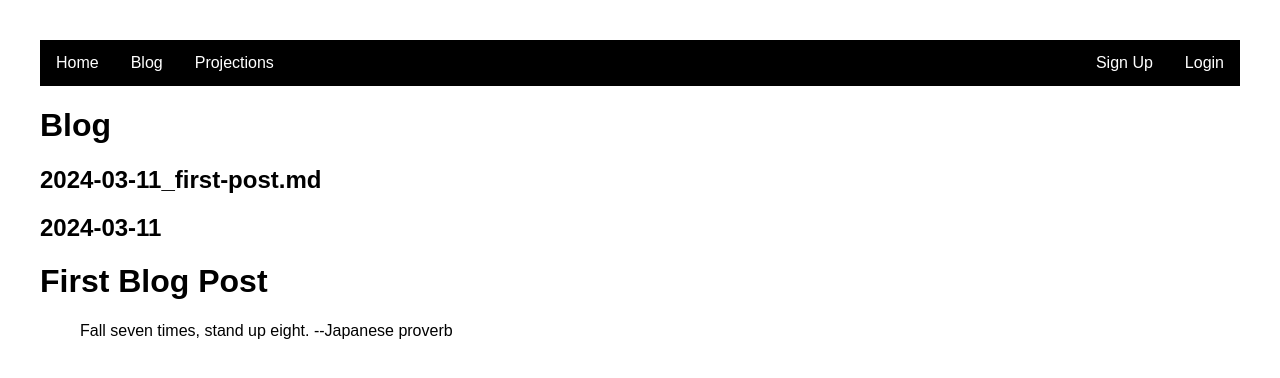
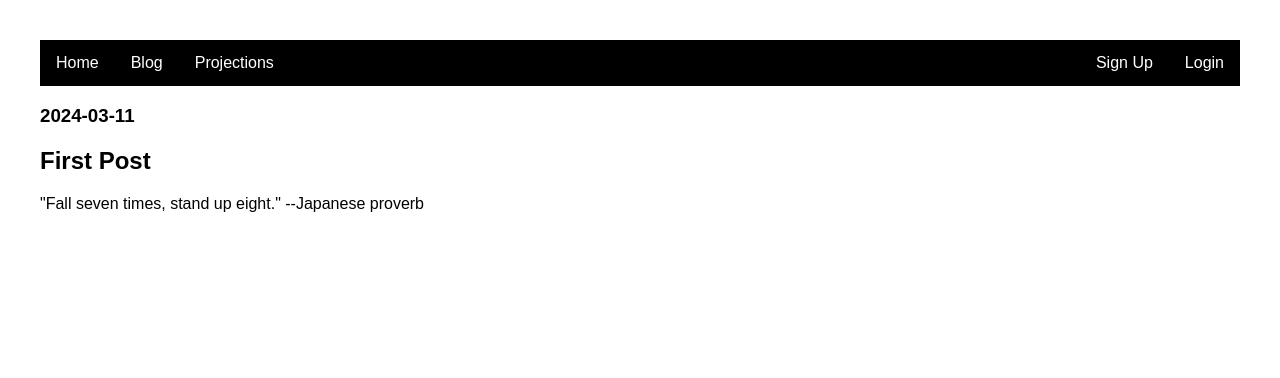
Before and after one commit to john-e-moore/flask-aws-poc, a Flask app: page /blog in a window 1280 px wide. Shown: the top 378 px of the page. Run offline with Flask 3, Linux system fonts and the light colour scheme.

Commit message:
blog post formatting

```diff
--- a/TODO.txt
+++ b/TODO.txt
@@ -1,5 +1,4 @@
-* Add blog page
-* Add navigation bar at top
+* Figure out config and database
 * Read data from S3 and display as table
 * Find new CSS template
 * Cache S3 data
--- a/app/config.py
+++ b/app/config.py
@@ -1,6 +1,6 @@
 import os
 
 class Config:
-    SECRET_KEY = 'your-secret-key'
+    SECRET_KEY = os.getenv('FLASK_SECRET_KEY')
     SQLALCHEMY_DATABASE_URI = 'sqlite:///db.sqlite'
     SQLALCHEMY_TRACK_MODIFICATIONS = False
--- a/app/main.py
+++ b/app/main.py
@@ -19,10 +19,12 @@ def blog():
     posts = []
     for filename in posts_files:
         filepath = os.path.join(posts_dir, filename)
+        authored_date = filename.split('_')[0]
+        post_title = filename.split('_')[1].split('.')[0].replace('-',' ').title()
         with open(filepath, 'r') as file:
             post_content = file.read()
         html_content = markdown(post_content)
-        posts.append({'title': filename, 'content': html_content})
+        posts.append({'date': authored_date, 'title': post_title, 'content': html_content})
     return render_template('blog.html', posts=posts)
 
 @main.route('/profile')
--- a/app/static/blog_posts/2024-03-11_first-post.md
+++ b/app/static/blog_posts/2024-03-11_first-post.md
@@ -1,3 +1 @@
-## 2024-03-11
-# First Blog Post
-> Fall seven times, stand up eight. --Japanese proverb
+"Fall seven times, stand up eight." --Japanese proverb
--- a/app/templates/blog.html
+++ b/app/templates/blog.html
@@ -1,9 +1,9 @@
 {% extends 'base.html' %}
 
 {% block content %}
-  <h1>Blog</h1>
   {% for post in posts %}
     <div class="blog-post">
+      <h3>{{ post.date }}</h3>
       <h2>{{ post.title }}</h2>
       <div>{{ post.content|safe }}</div>
     </div>
```
